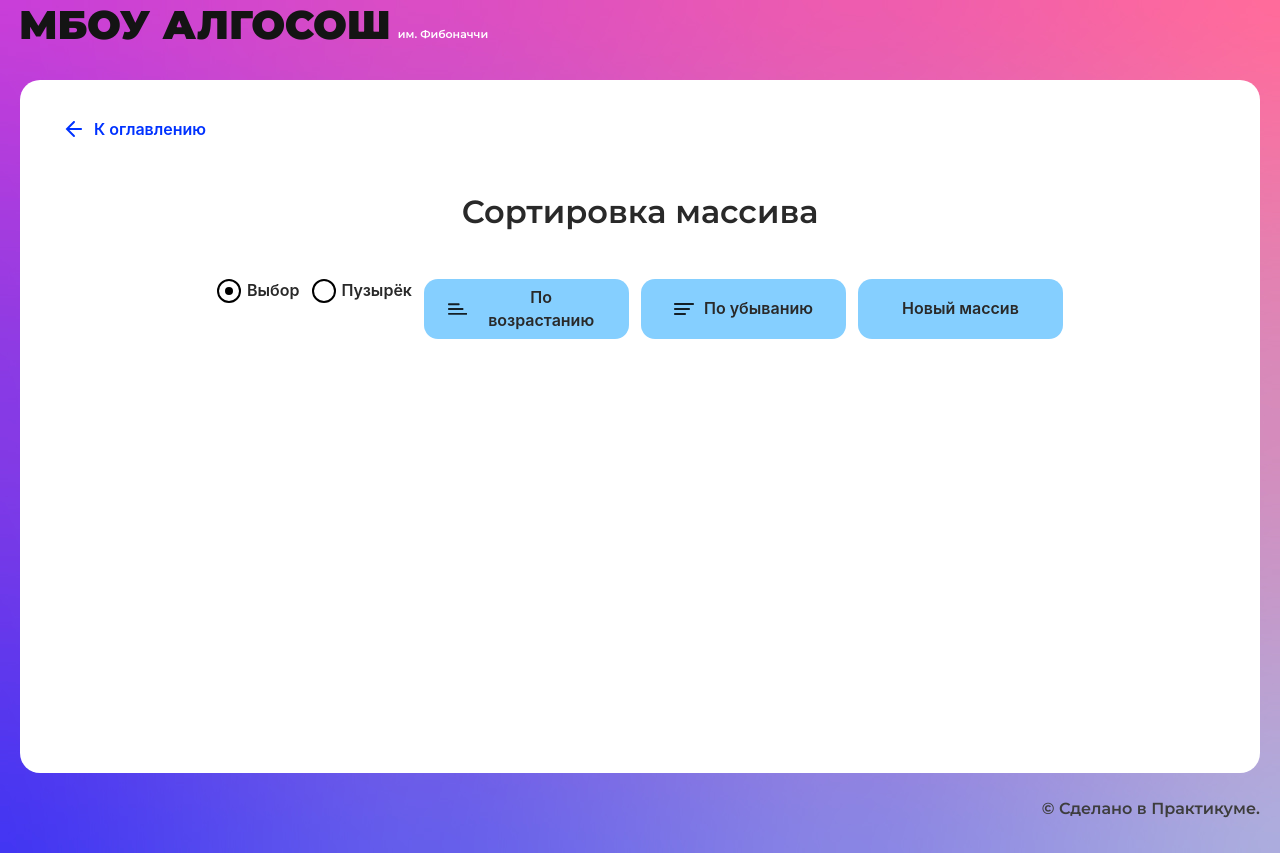
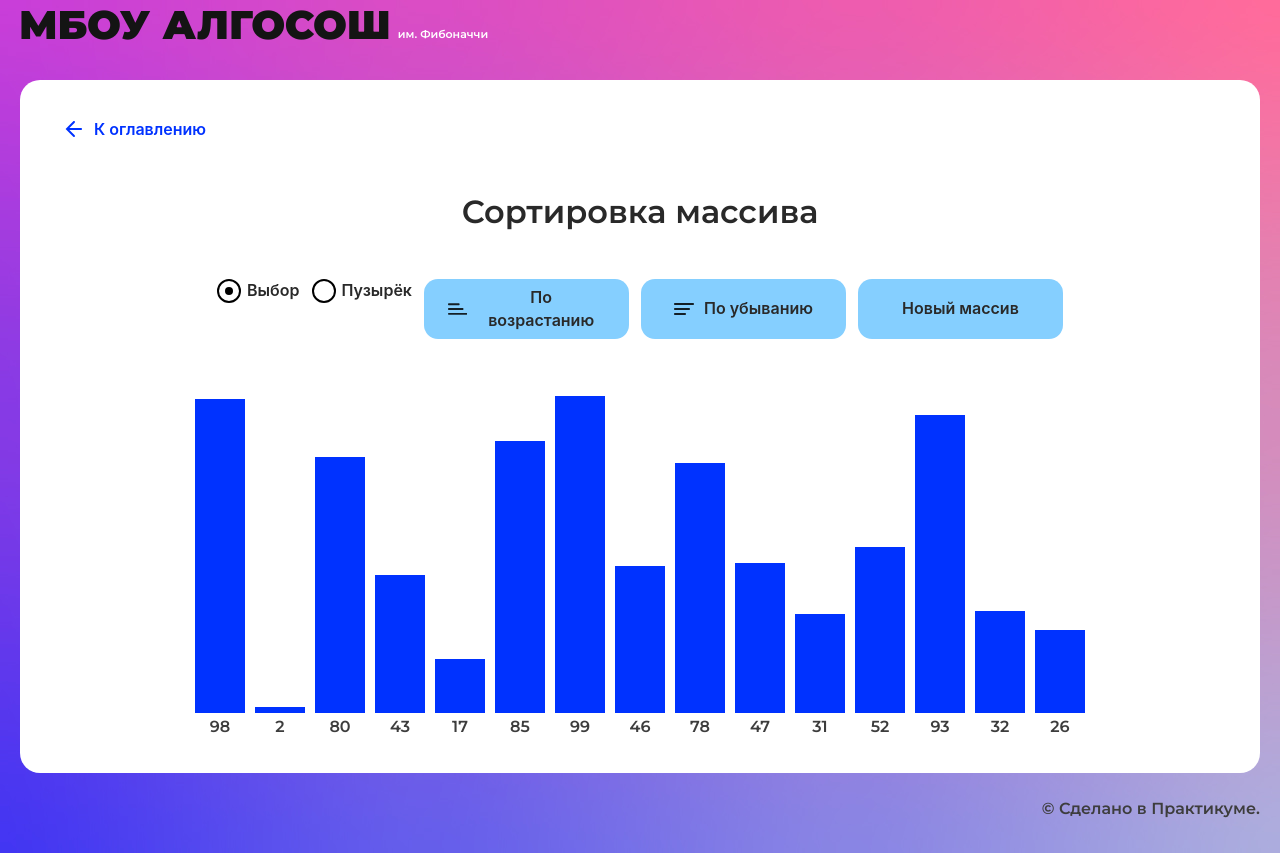
Before and after one commit to Zorkiy82/algososh, a React (Create React App) app: page /sorting in a window 1280 px wide. Built offline with nearby package versions, Linux system fonts and the light colour scheme.

Commit message:
генерация и визуализация массива

```diff
--- a/src/components/sorting-page/sorting-page.module.css
+++ b/src/components/sorting-page/sorting-page.module.css
@@ -1,6 +1,15 @@
 .inputContainer {
     display: flex;
     gap: 12px;
-    /* width: calc(522 / 1308 * 100%); */
-    /* max-width: 522px; */
   }
+
+  .animaionContainer {
+    display: flex;
+    align-items: end;
+
+    min-height: 348px;
+    flex-wrap: nowrap;
+    gap:  10px;
+    padding-top: 48px;
+
+  }
--- a/src/components/sorting-page/sorting-page.tsx
+++ b/src/components/sorting-page/sorting-page.tsx
@@ -1,21 +1,39 @@
-import React from "react";
+import React, { useEffect, useState } from "react";
 import { SectionContainer } from "../ui/container/section-container/section-container";
 import { SolutionLayout } from "../ui/solution-layout/solution-layout";
 import { RadioInput } from "../ui/radio-input/radio-input";
 import styles from "./sorting-page.module.css";
 import { Button } from "../ui/button/button";
 import { Direction } from "../../types/direction";
+import { getNewArray, sortingAlgorithms } from "../../utils/sorting/sorting";
+import { Column } from "../ui/column/column";
+
+type TAlgorithm = "selection" | "bubble";
 
 export const SortingPage: React.FC = () => {
-  const data = { algoritm: "selectionSort" };
+  const settings: { algorithm: TAlgorithm } = { algorithm: "selection" };
+
+  const [arr, setArr] = useState<Array<number>>([]);
+
+  useEffect(() => {
+    newArrayHandler();
+  }, []);
+
   function onChangeHandler(evt: React.ChangeEvent<HTMLInputElement>) {
-    data.algoritm = evt.target.value;
+    const value = evt.target.value;
+    if (value === "selection" || value === "bubble") {
+      settings.algorithm = value;
+    }
   }
 
-  function onClickHandler(id:string) {
-    console.log(data.algoritm, id);
+  function onClickHandler(direction: Direction) {
+    sortingAlgorithms[settings.algorithm]([2, 3], direction);
   }
 
+  function newArrayHandler() {
+    const newArr = getNewArray();
+    setArr(newArr);
+  }
 
   return (
     <SolutionLayout title="Сортировка массива">
@@ -24,39 +42,43 @@ export const SortingPage: React.FC = () => {
           <RadioInput
             onChange={onChangeHandler}
             label="Выбор"
-            name="algoritm"
-            value="selectionSort"
+            name="algorithm"
+            value="selection"
             defaultChecked
           />
 
           <RadioInput
             onChange={onChangeHandler}
             label="Пузырёк"
-            name="algoritm"
-            value="bubbleSort"
+            name="algorithm"
+            value="bubble"
           />
 
           <Button
-            onClick={()=>onClickHandler(Direction.Ascending)}
+            onClick={() => onClickHandler(Direction.Ascending)}
             linkedList="medium"
             text="По возрастанию"
             sorting={Direction.Ascending}
-            id={Direction.Ascending}
           />
 
           <Button
-            onClick={()=>onClickHandler(Direction.Descending)}
+            onClick={() => onClickHandler(Direction.Descending)}
             linkedList="medium"
             text="По убыванию"
             sorting={Direction.Descending}
-            id={Direction.Descending}
           />
           <Button
-            onClick={()=>onClickHandler("newArray")}
+            onClick={newArrayHandler}
             linkedList="medium"
             text="Новый массив"
-            id="newArray"
           />
+        </div>
+
+        <div className={styles.animaionContainer}>
+          {Boolean(arr.length) &&
+            arr.map((val, index) => (
+                <Column index={val} key={index} />
+              ))}
         </div>
       </SectionContainer>
     </SolutionLayout>
--- /dev/null
+++ b/src/utils/sorting/sorting.ts
@@ -0,0 +1,37 @@
+import { Direction } from "../../types/direction";
+
+export const sortingAlgorithms: { bubble: Function; selection: Function } = {
+  bubble: bubbleSort,
+  selection: selectionSort,
+};
+
+function bubbleSort(arr: any[], direction: Direction) {
+  console.log("сортировка Пузырьком");
+  console.log(arr, direction);
+}
+
+function selectionSort(arr: any[], direction: Direction) {
+  console.log("сортировка Выбором");
+  console.log(arr, direction);
+}
+
+export function getNewArray(
+  minValue = 0,
+  maxValue = 100,
+  minLength = 3,
+  maxLength = 17
+) {
+  const length = Math.round(
+    Math.random() * (maxLength - minLength) + minLength
+  );
+  const res: Array<number> = [];
+
+  for (let i = 0; i < length; i++) {
+    const val = Math.round(Math.random() * (maxValue - minValue) + minValue);
+    res.push(val);
+  }
+
+  console.log(res);
+
+  return res.slice();
+}
```
